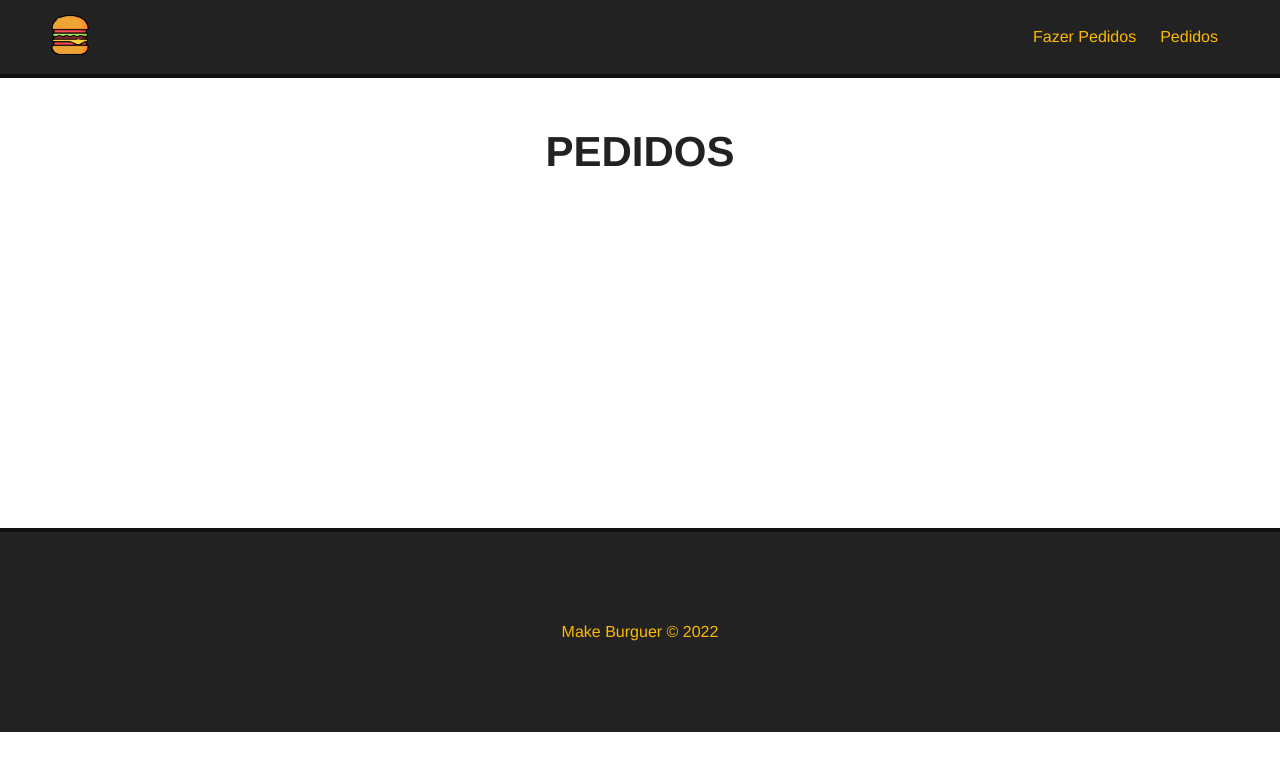
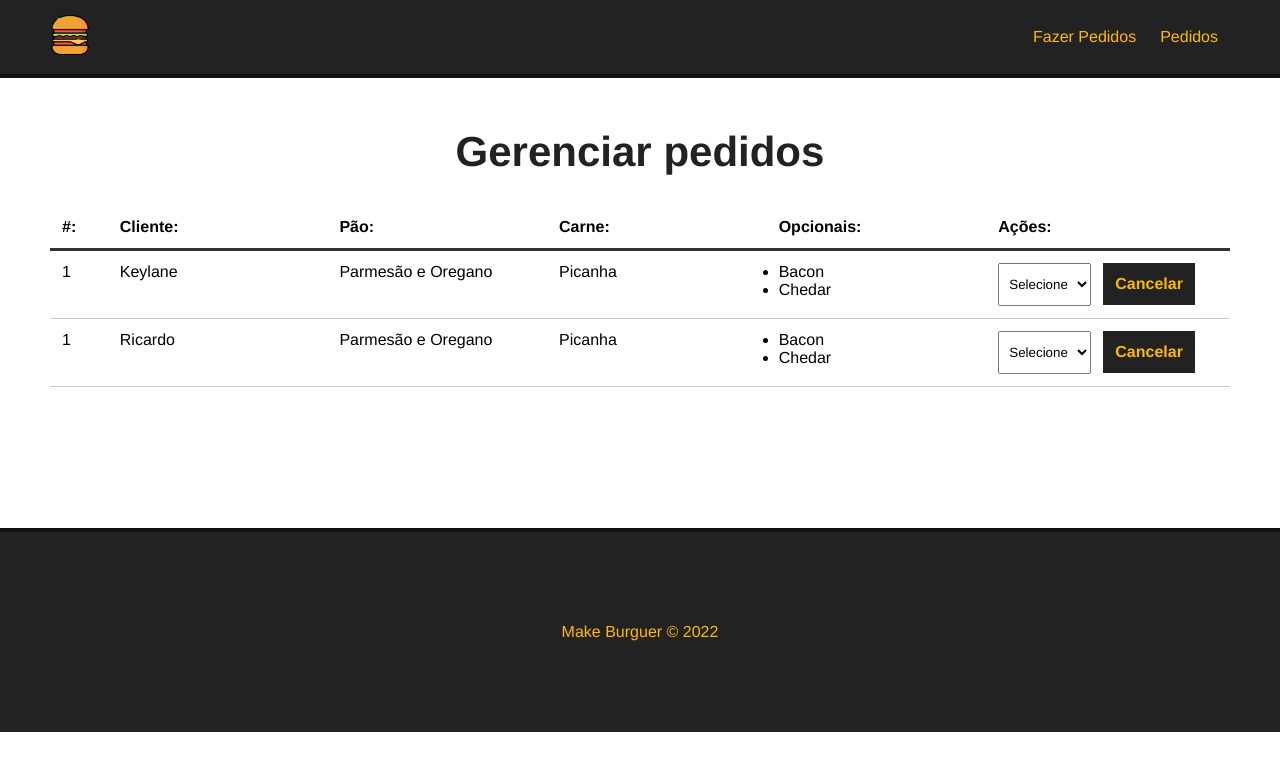
Before and after one commit to KeylaneSilva/initVuejs, a Vue app in the folder make-burguer/: page /pedidos in a window 1280 px wide. Shown: the top 770 px of the page. Built offline with nearby package versions, Linux system fonts and the light colour scheme.

Commit message:
criando tela de pedido

```diff
--- a/make-burguer/src/components/BurguerForm.vue
+++ b/make-burguer/src/components/BurguerForm.vue
@@ -65,8 +65,8 @@
     },
 
     methods:{
+      // fazendo requisição no back para resgatar os dados
       async getIngredientes(){
-        // fazendo requisição no back para resgatar os dados
         const req = await fetch("http://localhost:3000/ingredientes")
         const data = await req.json();
 
@@ -75,8 +75,8 @@
         this.opcionaisdata = data.opcionais
       },
 
+      // salvando no localStorange
       async createBurger(e){
-        // salvando no localStorange
         e.preventDefault()
 
         const data = {
@@ -89,6 +89,7 @@
 
         const dataJson = JSON.stringify(data)
 
+        // inserindo no banco
         const req = await fetch("http://localhost:3000/burgers", {
           method: "POST",
           headers: { "Content-Type": "application/json" },
@@ -126,7 +127,6 @@
     max-width: 400px;
     margin: 0 auto; /* centraliza o conteudo0 */
   }
-
   .input-container{
     display: flex;
     flex-direction: column;
--- /dev/null
+++ b/make-burguer/src/components/Dashboard.vue
@@ -0,0 +1,114 @@
+<template>
+  <div id="burger-table">
+    <div>
+      <div id="burger-table-heading">
+        <div class="order-id">#:</div>
+        <div>Cliente:</div>
+        <div>Pão:</div>
+        <div>Carne:</div>
+        <div>Opcionais:</div>
+        <div>Ações:</div>
+      </div>
+    </div>
+    <div id="burger-table-rows">
+      <div class="burger-table-row">
+        <div class="order-number">1</div>
+        <div>Keylane</div>
+        <div>Parmesão e Oregano</div>
+        <div>Picanha</div>
+        <div>
+          <ul>
+            <li>Bacon</li>
+            <li>Chedar</li>
+          </ul>
+        </div>
+        <div>
+          <select name="status" class="status">
+            <option value="">Selecione</option>
+          </select>
+          <button class="delete-btn">Cancelar</button>
+        </div>
+      </div>
+      <div class="burger-table-row">
+        <div class="order-number">1</div>
+        <div>Ricardo</div>
+        <div>Parmesão e Oregano</div>
+        <div>Picanha</div>
+        <div>
+          <ul>
+            <li>Bacon</li>
+            <li>Chedar</li>
+          </ul>
+        </div>
+        <div>
+          <select name="status" class="status">
+            <option value="">Selecione</option>
+          </select>
+          <button class="delete-btn">Cancelar</button>
+        </div>
+      </div>
+    </div>
+  </div>
+</template>
+
+<script>
+  export default{
+    name: 'Dashboard'
+  }
+</script>
+
+<style scoped>
+  #burger-table{
+    max-width: 1200px;
+    margin: 0 auto;
+  }
+  #burger-table-heading,
+  #burger-table-rows,
+   .burger-table-row{
+    display: flex;
+    flex-wrap: wrap;
+  }
+
+  #burger-table-heading{
+    font-weight: bold;
+    padding: 12px;
+    border-bottom: 3px solid #333;
+  }
+
+  #burger-table-heading div,
+  .burger-table-row div{
+    width: 19%;
+  }
+  .burger-table-row{
+    width: 100%;
+    padding: 12px;
+    border-bottom: 1px solid #ccc;
+  }
+
+  #burger-table-heading .order-id,
+  .burger-table-row .order-number{
+    width: 5%;
+  }
+
+  select{
+    padding: 12px 6px;
+    margin-right: 12px;
+  }
+
+  .delete-btn{
+    background-color: #222;
+    color: #fcba03;
+    font-weight: bold;
+    border: 2px solid #222;
+    padding: 10px;
+    font-size: 16px;
+    margin: 0 auto;
+    cursor: pointer;
+    transition: .5s;
+  }
+
+  .delete-btn:hover{
+    background: transparent;
+    color: #222;
+   }
+</style>
--- a/make-burguer/src/views/Pedidos.vue
+++ b/make-burguer/src/views/Pedidos.vue
@@ -1,12 +1,19 @@
 <template>
   <div class="main-container">
-    <h1>PEDIDOS</h1>
+    <h1>Gerenciar pedidos</h1>
+    <Dashboard/>
   </div>
 </template>
 
 <script>
+  import Dashboard from '../components/Dashboard.vue'
+
   export default{
-    name: 'Pedidos'
+    name: 'Pedidos',
+
+    components:{
+      Dashboard
+    }
   }
 </script>
 
```
